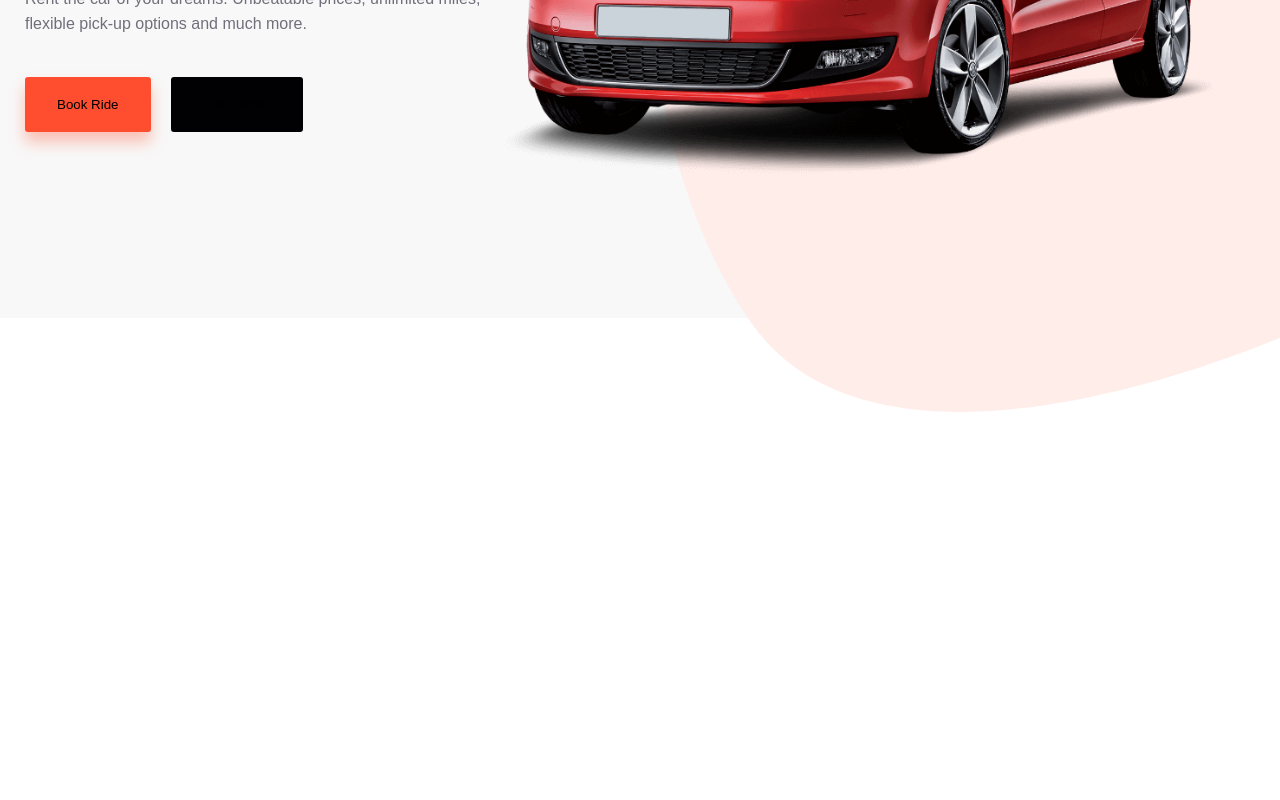
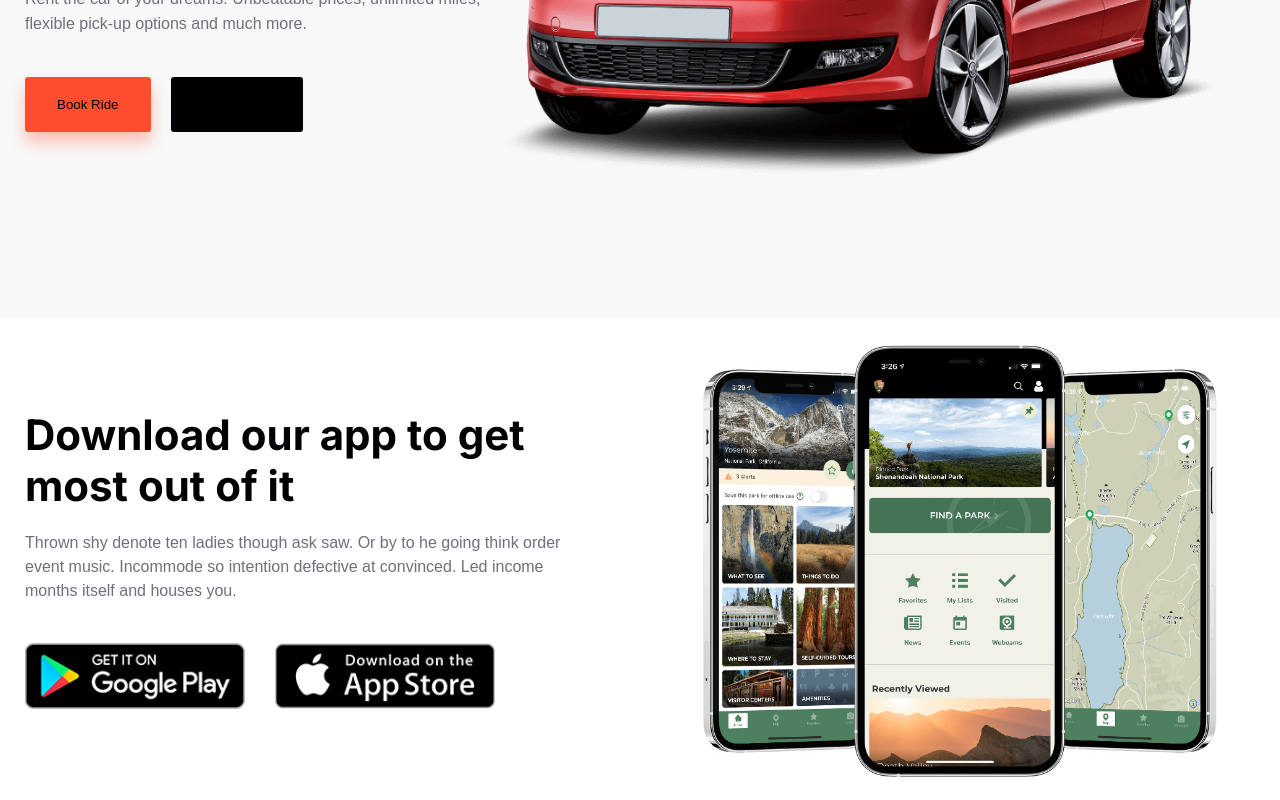
Before and after one commit to horaciomota/Car-Rental, a Next.js app: page / in a window 1280 px wide. Shown: the part 458-1258 px from the top of the page. Before the commit the page ends 870 px from the top, so only its background shows below. Built offline with nearby package versions, Linux system fonts and the light colour scheme.

Commit message:
Adds download section, align items verticaly

```diff
--- /dev/null
+++ b/src/Components/Download.jsx
@@ -0,0 +1,36 @@
+import '../Styles/DownloadStyles/Download.scss'
+
+import Img1 from "../images/download/appstore.svg";
+import Img2 from "../images/download/googleapp.svg";
+import iphone from "../images/banners/iphone.png"
+
+
+function Download() {
+  return (
+    <>
+      <section className="download-section">
+        <div className="container">
+          <div className="download-text">
+            <h2>Download our app to get  most out of it</h2>
+            <p>
+              Thrown shy denote ten ladies though ask saw. Or by to he going
+              think order event music. Incommode so intention defective at
+              convinced. Led income months itself and houses you.
+            </p>
+            <div className="download-text__btns">
+              <img alt="download_img" src={Img2.src} />
+              <img alt="download_img" src={Img1.src} />
+            </div>
+          </div>
+
+          <div className='download-app'>
+          <img alt="download_img" src={iphone.src} />
+          </div>
+
+        </div>
+      </section>
+    </>
+  );
+}
+
+export default Download;
--- a/src/Components/Header.jsx
+++ b/src/Components/Header.jsx
@@ -10,7 +10,7 @@ return(
     <>
     <section id="home" className="hero-section">
       <div className="container">
-        <img className="bg-shape" src={BgShape.src} alt="bg-shape" />
+        {/* <img className="bg-shape" src={BgShape.src} alt="bg-shape" /> */}
         <div className="hero-content">
           <div className="hero-content__text">
             <h4>Plan your trip now</h4>
--- a/src/Pages/Home.jsx
+++ b/src/Pages/Home.jsx
@@ -1,9 +1,11 @@
 import Header from "@/Components/Header";
+import Download from "@/Components/Download";
 
 export default function Home() {
     return (
         <>
         <Header/>
+        <Download/>
         </>
     );
 }
--- /dev/null
+++ b/src/Styles/DownloadStyles/Download.scss
@@ -0,0 +1,72 @@
+@use "../global" as *;
+
+.download-section .container  {
+  display: flex;
+  justify-content: space-between;
+  align-items: center;
+  flex-direction: row ;
+}
+
+.download-app {
+    width: auto;
+
+    @media (max-width: 1000px) {
+        display: none;
+    }
+}
+
+.download-app img {
+    width: auto;
+    height: 60vh;
+    object-fit: cover;
+    overflow: hidden;
+}
+
+.download-text {
+  display: flex;
+  flex-direction: column;
+  gap: 2rem;
+  max-width: 55rem;
+  text-align: left;
+
+  @media (max-width: 700px) {
+    text-align: center;
+    margin: 0 auto;
+  }
+
+  h2 {
+    font-size: $h2-size;
+    color: $text-black;
+  }
+
+  p {
+    font-size: $p-size;
+    color: $text-gray;
+    font-family: $text-font;
+    line-height: 1.5;
+  }
+
+  &__btns {
+    display: flex;
+    gap: 3rem;
+    margin-top: 2rem;
+
+    @media (max-width: 700px) {
+      justify-content: center;
+    }
+
+    @media (max-width: 550px) {
+      flex-direction: column;
+      align-items: center;
+    }
+
+    img {
+      width: 40%;
+      cursor: pointer;
+
+      @media (max-width: 550px) {
+        width: 22rem;
+      }
+    }
+  }
+}
```
Also changed, not shown: public/bg02.png (renamed from src/images/banners/bg02.png), src/images/banners/iphone.png (added).
